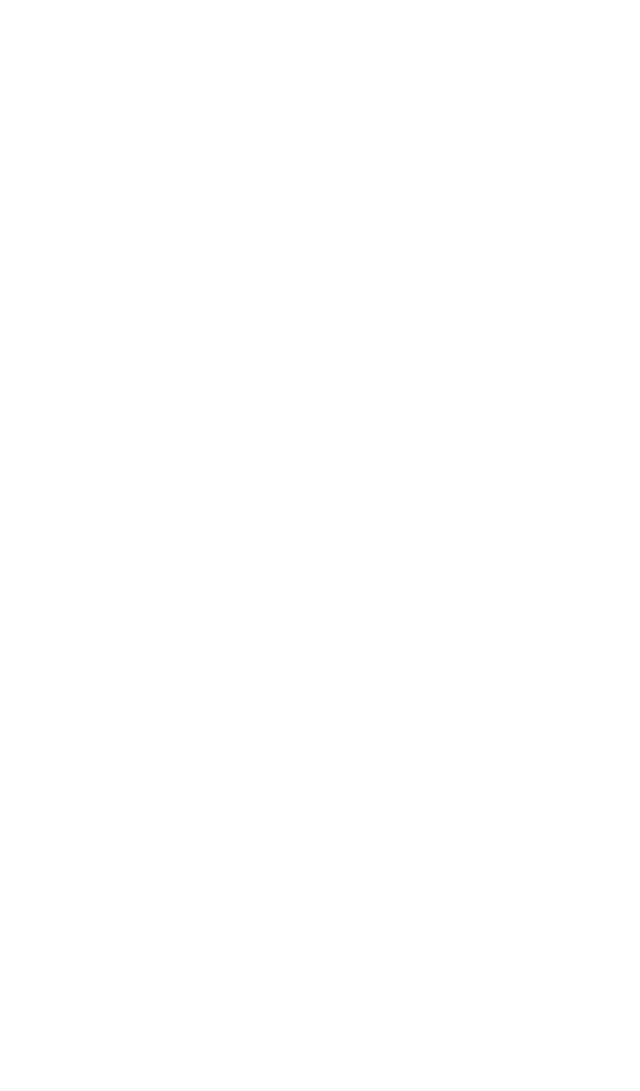
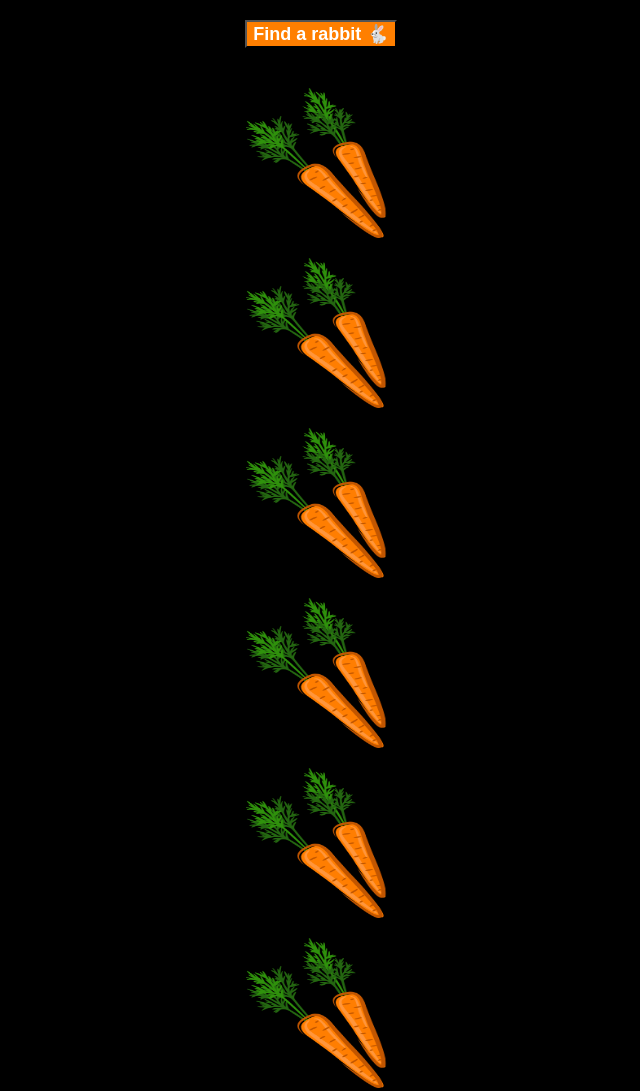
Before and after one commit to taening/22Y01M-Browser101, a plain HTML site: page lesson05/index.html in a window 1280 px wide. Shown: the top 1091 px of the page, without its empty margins (319-959 px from the left). Before the commit the page ends 800 px from the top, so only its background shows below. Drawn offline with Linux system fonts and the light colour scheme.

Commit message:
Lesson05. Find a rabbit Project(My Code)

```diff
--- a/lesson05/index.html
+++ b/lesson05/index.html
@@ -4,9 +4,46 @@
     <meta charset="UTF-8" />
     <meta name="viewport" content="width=device-width, initial-scale=1.0" />
     <title>Scroll</title>
-    <style></style>
+    <link rel="stylesheet" href="style.css">
+    <script src="main.js" defer></script>
   </head>
   <body>
-    <script></script>
+    <button>Find a rabbit 🐇</button>
+    <div class="carrot">
+      <img src="/lesson05/img/carrot.png" alt="carrot.png">
+    </div>
+    <div class="carrot">
+      <img src="/lesson05/img/carrot.png" alt="carrot.png">
+    </div>
+    <div class="carrot">
+      <img src="/lesson05/img/carrot.png" alt="carrot.png">
+    </div>
+    <div class="carrot">
+      <img src="/lesson05/img/carrot.png" alt="carrot.png">
+    </div>
+    <div class="carrot">
+      <img src="/lesson05/img/carrot.png" alt="carrot.png">
+    </div>
+    <div class="carrot">
+      <img src="/lesson05/img/carrot.png" alt="carrot.png">
+    </div>
+    <div class="carrot">
+      <img src="/lesson05/img/carrot.png" alt="carrot.png">
+    </div>
+    <div class="rabbit">
+      <img src="/lesson05/img/rabbit.png" alt="rabbit.png">
+    </div>
+    <div class="carrot">
+      <img src="/lesson05/img/carrot.png" alt="carrot.png">
+    </div>
+    <div class="carrot">
+      <img src="/lesson05/img/carrot.png" alt="carrot.png">
+    </div>
+    <div class="carrot">
+      <img src="/lesson05/img/carrot.png" alt="carrot.png">
+    </div>
+    <div class="carrot">
+      <img src="/lesson05/img/carrot.png" alt="carrot.png">
+    </div>
   </body>
 </html>
--- /dev/null
+++ b/lesson05/main.js
@@ -0,0 +1,6 @@
+const btn = document.querySelector('button');
+const rabbit = document.querySelector('.rabbit');
+btn.addEventListener('click', () => {
+    console.log("test");
+    rabbit.scrollIntoView({behavior: "smooth", block: "center"});
+});
--- /dev/null
+++ b/lesson05/style.css
@@ -0,0 +1,27 @@
+body {
+  margin: 0;
+  padding: 0;
+  background-color: black;
+  text-align: center;
+}
+
+button {
+  outline: none;
+  cursor: pointer;
+  background-color: #ff7f00;
+  color: white;
+  font-size: large;
+  font-weight: bold;
+  margin: 20px 0px;
+}
+
+div {
+  width: 150px;
+  height: 150px;
+  margin: 20px auto;
+}
+
+div > img {
+  width: 150px;
+  height: 150px;
+}
```
